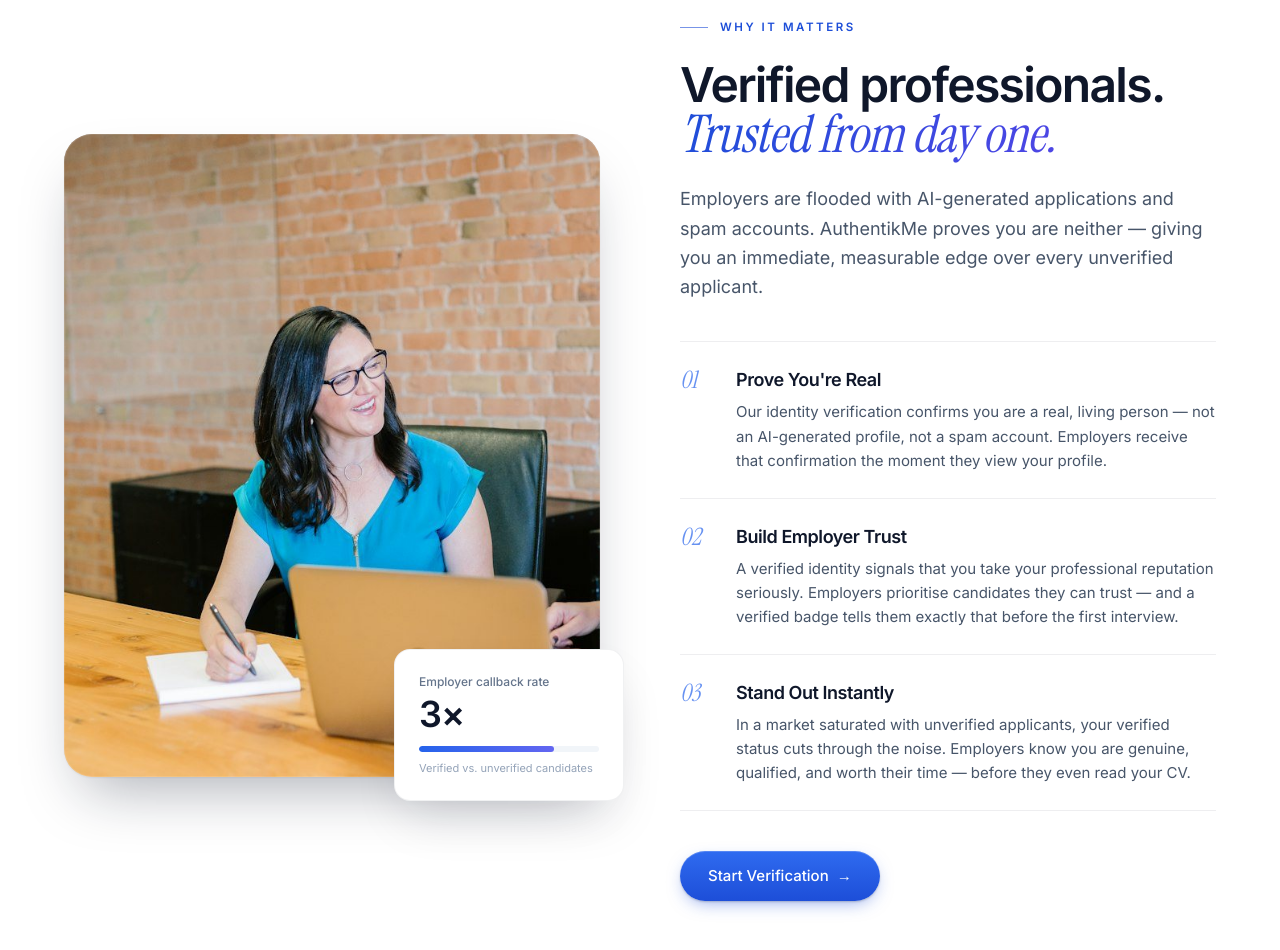
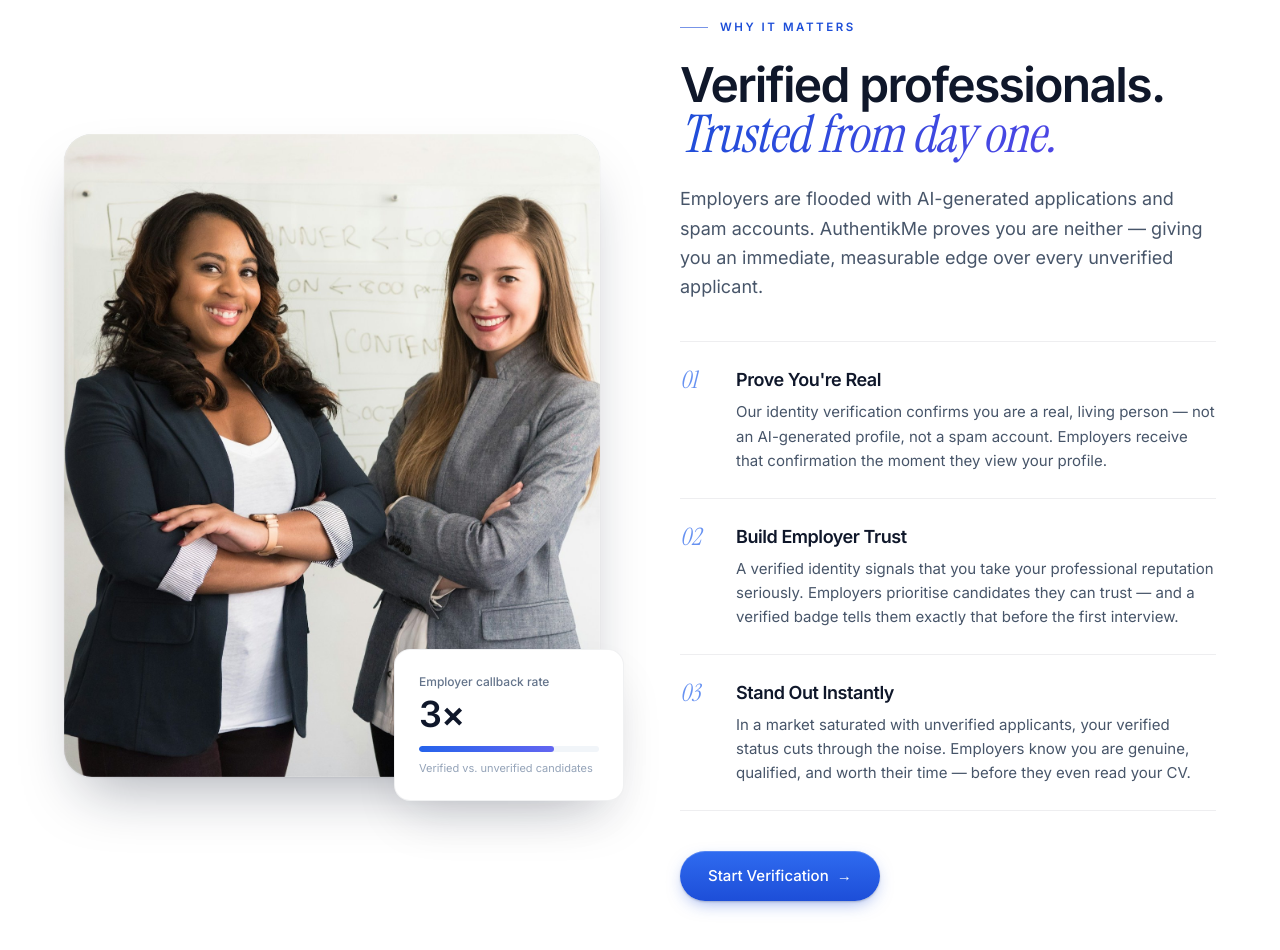
Before and after one commit to cmarq2/authentikme, a Next.js app: page / in a window 1280 px wide. Shown: the part 1980-2930 px from the top of the page. Built offline with nearby package versions, Linux system fonts and the light colour scheme.

Commit message:
feat: sharper high-res photo for the Verified Professionals section
Co-Authored-By: Claude Opus 5.5 (1M context) <noreply@anthropic.com>

```diff
--- a/app/page.tsx
+++ b/app/page.tsx
@@ -187,11 +187,12 @@ export default function Home() {
             <ScrollReveal direction="left" className="relative">
               <div className="photo-frame rounded-[28px] aspect-[4/5] sm:aspect-[5/6] bg-slate-200">
                 <Image
-                  src="/images/interview.jpg"
-                  alt="A candidate in an interview with a hiring manager"
+                  src="/images/verified-professionals.jpg"
+                  alt="Two confident professionals in blazers standing in a modern office"
                   fill
+                  quality={90}
                   sizes="(min-width: 1024px) 540px, 92vw"
-                  className="object-cover object-[35%_50%]"
+                  className="object-cover object-center"
                 />
               </div>
               {/* Stat card */}
```
Also changed, not shown: public/images/interview.jpg (deleted), public/images/verified-professionals.jpg (added).
